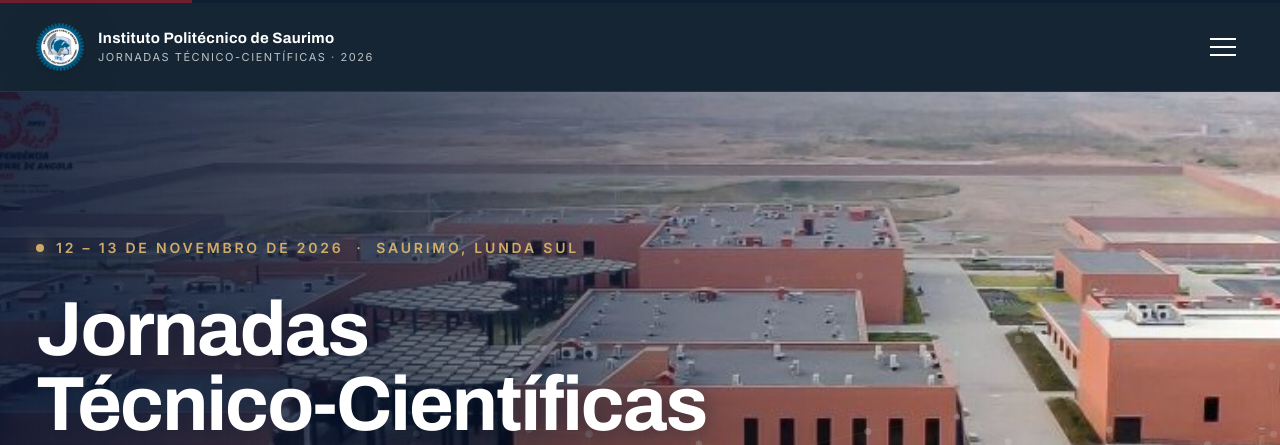
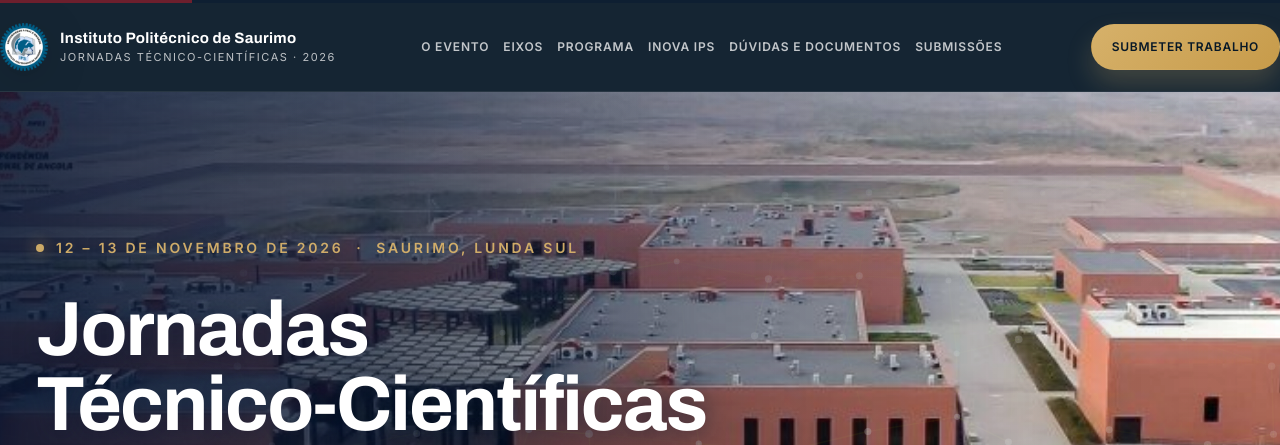
Before and after one commit to IP-ULAN-Tech/jornadas-2026, a PHP site: page / in a window 1280 px wide. Shown: the top 445 px of the page. Run offline with PHP 8.4, Linux system fonts and the light colour scheme; data comes from the database, SQL or seed files in the repository; data that the repository does not hold is empty; some libraries are stand-ins or nearby versions.

Commit message:
Ajustes visuais e menu responsivo

```diff
--- a/assets/css/site.css
+++ b/assets/css/site.css
@@ -133,17 +133,23 @@
 .cabecalho-interno {
   display: flex;
   align-items: center;
-  gap: 28px;
+  gap: 14px 18px;
+  min-height: 88px;
   height: 88px;
+  padding: 0;
   max-width: calc(var(--limite) + 24px);
+  justify-content: space-between;
+  overflow: hidden;
 }
 
 .marca {
   display: flex;
   align-items: center;
-  gap: 14px;
+  gap: 12px;
   color: var(--branco);
   flex-shrink: 0;
+  min-width: 0;
+  max-width: 26%;
 }
 
 .marca-logo {
@@ -170,13 +176,19 @@
   color: var(--navy-800);
 }
 
-.marca-texto { display: flex; flex-direction: column; line-height: 1.08; }
+.marca-texto {
+  display: flex;
+  flex-direction: column;
+  line-height: 1.08;
+  min-width: 0;
+}
 .marca-inst {
   font-family: var(--font-titulo);
   font-weight: 700;
   font-size: 15px;
   color: var(--branco);
   letter-spacing: 0.02em;
+  white-space: nowrap;
 }
 .marca-evento {
   font-size: 11px;
@@ -184,23 +196,35 @@
   text-transform: uppercase;
   color: rgba(255,255,255,0.72);
   margin-top: 5px;
+  white-space: nowrap;
 }
 
 .menu {
   display: flex;
-  gap: 28px;
+  align-items: center;
+  justify-content: center;
+  gap: 10px 14px;
   margin-left: auto;
-  align-items: center;
+  margin-right: auto;
+  flex: 1 1 auto;
+  min-width: 0;
+  flex-wrap: nowrap;
+  overflow: hidden;
 }
 .menu a {
-  font-size: 13px;
-  font-weight: 600;
-  letter-spacing: 0.08em;
+  display: inline-flex;
+  align-items: center;
+  justify-content: center;
+  font-size: 12px;
+  font-weight: 600;
+  letter-spacing: 0.07em;
   text-transform: uppercase;
   color: rgba(255,255,255,0.74);
   padding: 8px 0;
   position: relative;
   transition: color .2s var(--curva);
+  white-space: nowrap;
+  line-height: 1.1;
 }
 .menu a:hover { color: var(--branco); }
 .menu a::after {
@@ -256,6 +280,8 @@
   background: linear-gradient(135deg, var(--verde-400), var(--verde-500));
   color: var(--navy-900);
   box-shadow: 0 14px 26px rgba(214,177,106,0.22);
+  flex-shrink: 0;
+  white-space: nowrap;
 }
 
 .menu-toggle {
--- a/assets/js/redes.js
+++ b/assets/js/redes.js
@@ -223,7 +223,18 @@
     };
 
     const eixos = document.getElementById('redeEixos');
-    if (eixos) redeCerebro(eixos, configuracaoPadrao);
+    if (eixos) {
+      redeCerebro(eixos, Object.assign({}, configuracaoPadrao, {
+        corPonto: 'rgba(255,255,255,0.9)',
+        corPontoDestaque: 'rgba(232,196,119,1)',
+        corLinha: 'rgba(139,183,214,0.58)',
+        raioPonto: [2.8, 3.8],
+        raioDestaque: [5, 7],
+        opacidadeLinhaMax: 0.55,
+        espessuraLinha: 1.35,
+        densidadeDestaque: 0.09
+      }));
+    }
 
     const inova = document.getElementById('redeInova');
     if (inova) redeCerebro(inova, configuracaoPadrao);
--- a/consultar.php
+++ b/consultar.php
@@ -361,9 +361,8 @@
       <a href="index.php#eixos">Eixos</a>
       <a href="index.php#programa">Programa</a>
       <a href="index.php#inova">INOVA IPS</a>
-      <a href="index.php#galeria">Galeria</a>
+      <a href="index.php#documentos">Dúvidas e documentos</a>
       <a href="index.php#submissoes">Submissões</a>
-      <a href="consultar.php">Consultar</a>
     </nav>
 
     <a href="index.php#submissoes" class="bt bt-verde cabecalho-bt hover:-translate-y-0.5 active:translate-y-0">Submeter Trabalho</a>
--- a/submeter.php
+++ b/submeter.php
@@ -45,9 +45,8 @@
       <a href="index.php#eixos">Eixos</a>
       <a href="index.php#programa">Programa</a>
       <a href="index.php#inova">INOVA IPS</a>
-      <a href="index.php#galeria">Galeria</a>
+      <a href="index.php#documentos">Dúvidas e documentos</a>
       <a href="index.php#submissoes">Submissões</a>
-      <a href="consultar.php">Consultar</a>
     </nav>
 
     <a href="submeter.php" class="bt bt-verde cabecalho-bt hover:-translate-y-0.5 active:translate-y-0">Submeter Trabalho</a>
```
Also changed, not shown: other parts of assets/css/site.css (+82 -8 lines).
